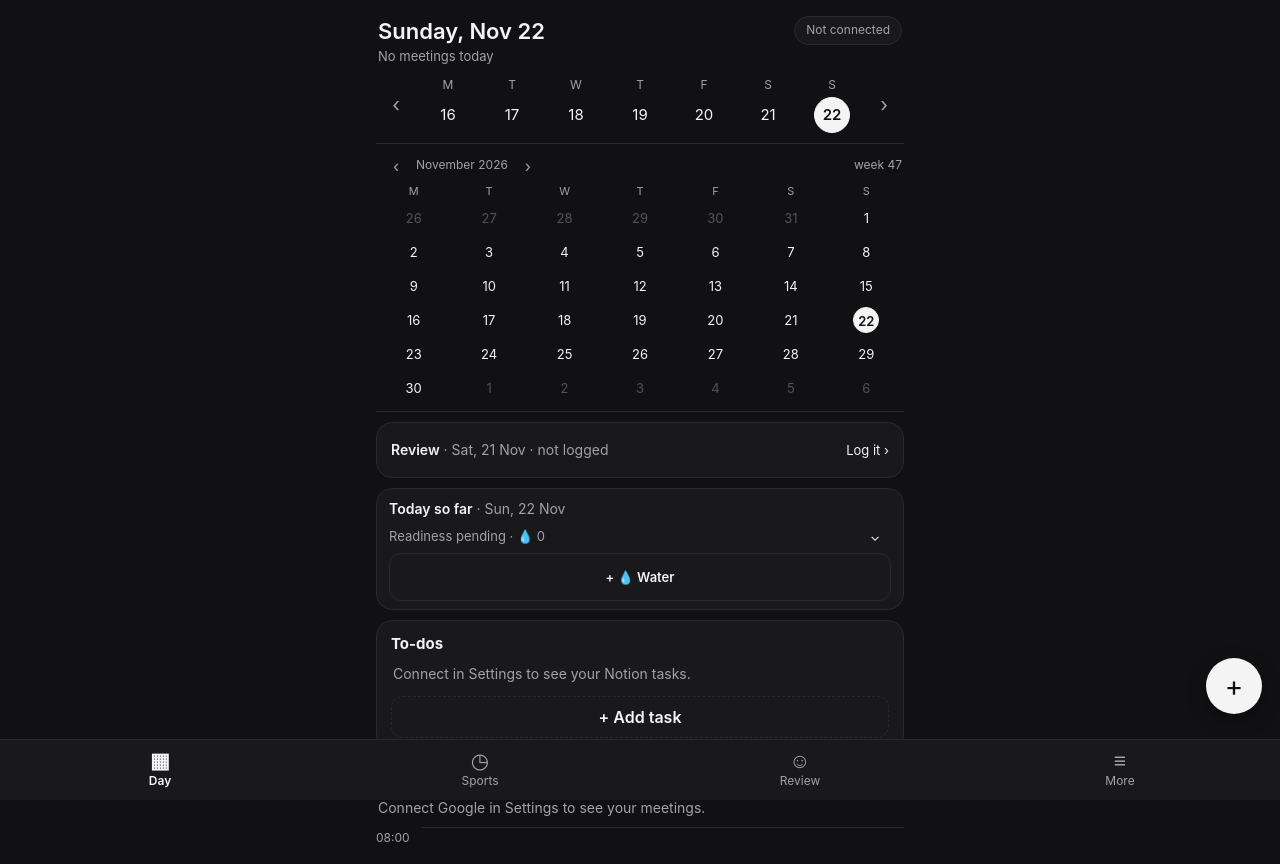
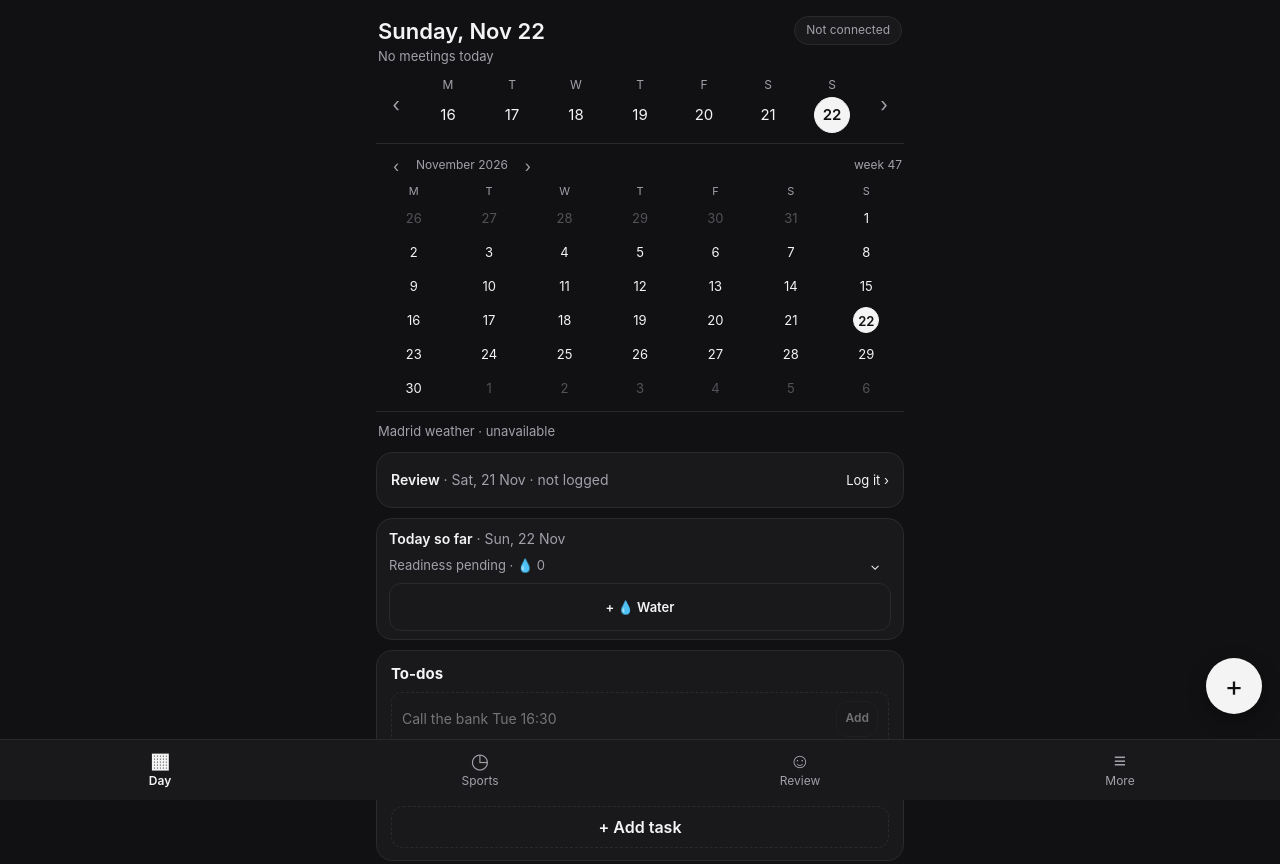
Before and after one commit to MyDayAppMH/My-Day, a plain HTML site: page index.html in a window 1280 px wide. Shown: the top 864 px of the page. Drawn offline with Linux system fonts and the light colour scheme; no server answers.

Commit message:
Enable compact weather and inline task entry

```diff
--- a/index.html
+++ b/index.html
@@ -226,6 +226,6 @@ svg text { fill: var(--muted); font-size: 10px; font-family: inherit; }
 <div id="overlay"></div>
 <div id="toast"></div>
 
-<script src="4-myday-sports-app.js"></script>
+<script src="1-myday-weather-tasks.js"></script>
 </body>
-  </html>
+</html>
```
